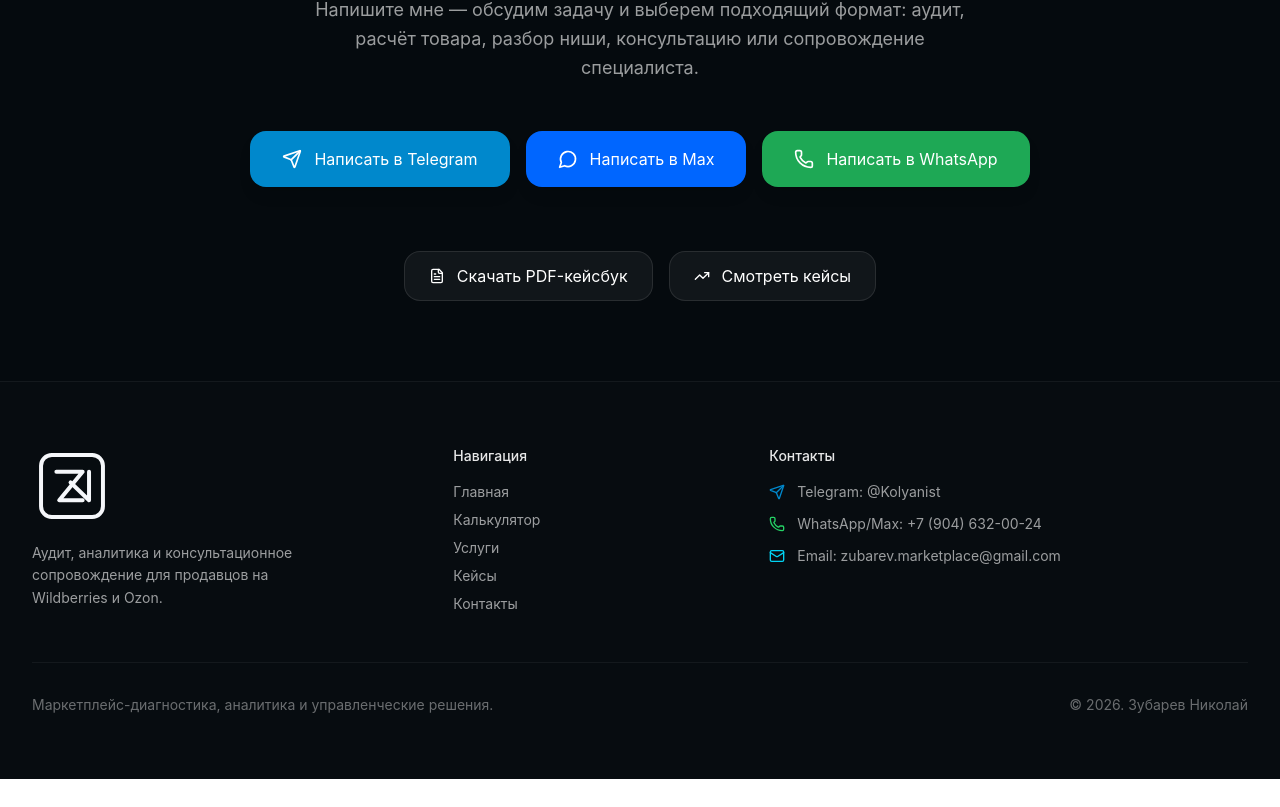
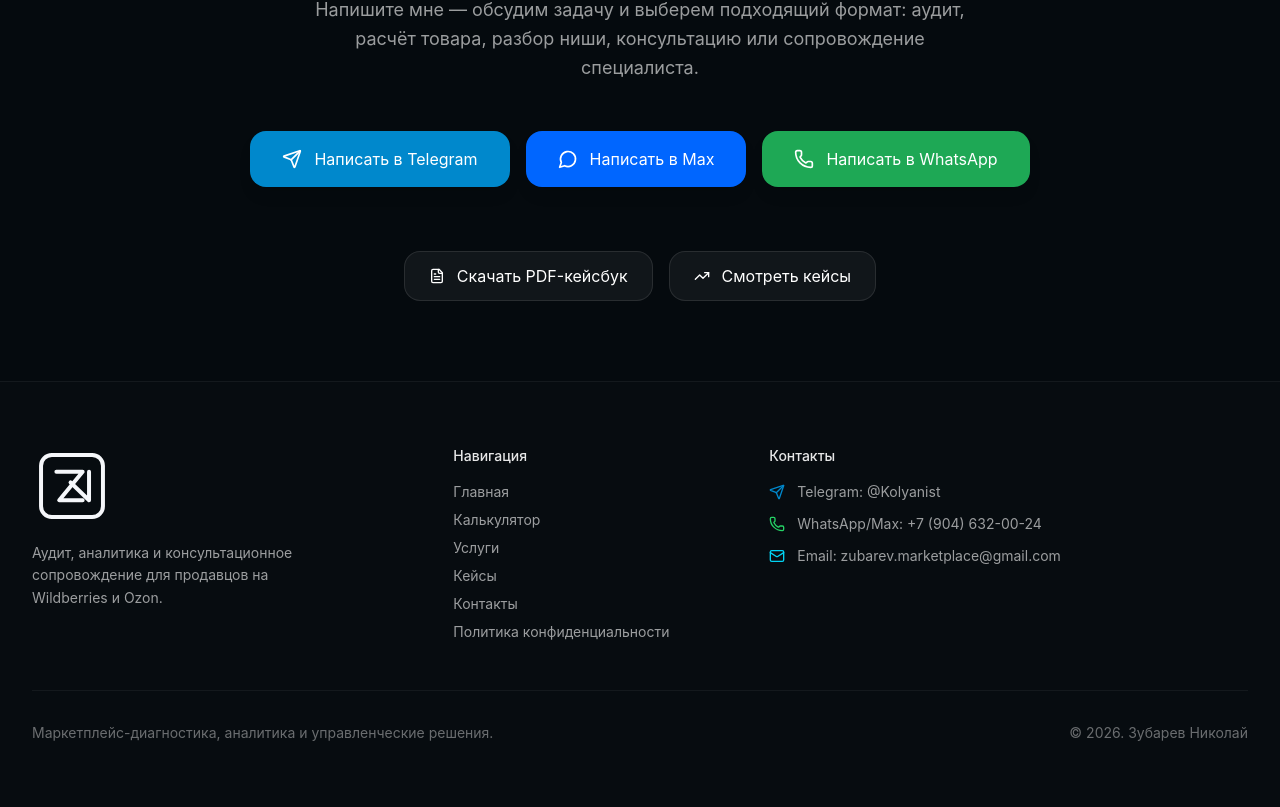
Before and after one commit to zubarevmarketplace/zubarevmarketplace.github.io, a React (Vite) app: page / in a window 1280 px wide. Shown: the part 9005-9812 px from the top of the page. Before the commit the page ends 9784 px from the top, so only its background shows below. Built offline with nearby package versions, Linux system fonts and the light colour scheme.

Commit message:
Restore privacy policy link in footer navigation

```diff
--- a/src/app/components/layout/Footer.tsx
+++ b/src/app/components/layout/Footer.tsx
@@ -21,6 +21,7 @@ export default function Footer() {
               <li><a href="/#formats" className="hover:text-white/90 transition-colors">Услуги</a></li>
               <li><a href="/#cases" className="hover:text-white/90 transition-colors">Кейсы</a></li>
               <li><a href="/#contacts" className="hover:text-white/90 transition-colors">Контакты</a></li>
+              <li><a href="/privacy.html" className="hover:text-white/90 transition-colors">Политика конфиденциальности</a></li>
             </ul>
           </div>
 
```
